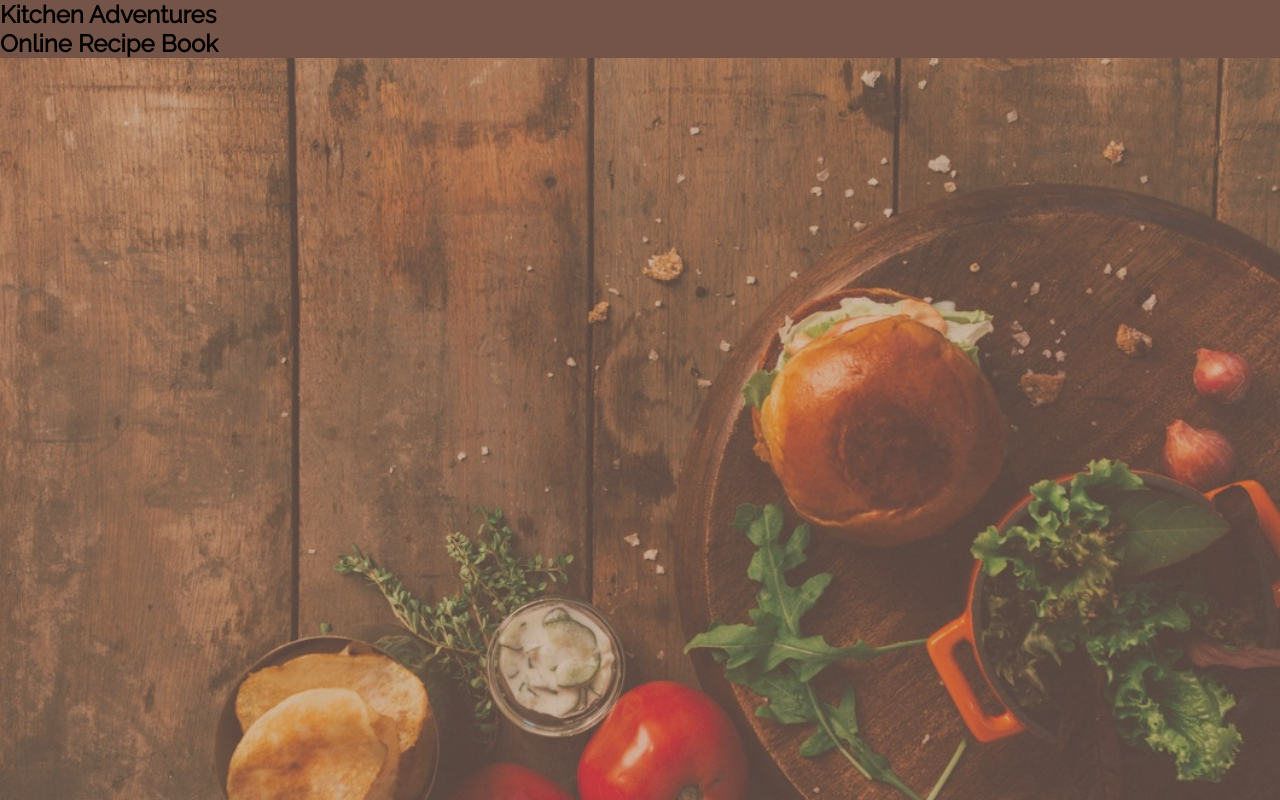
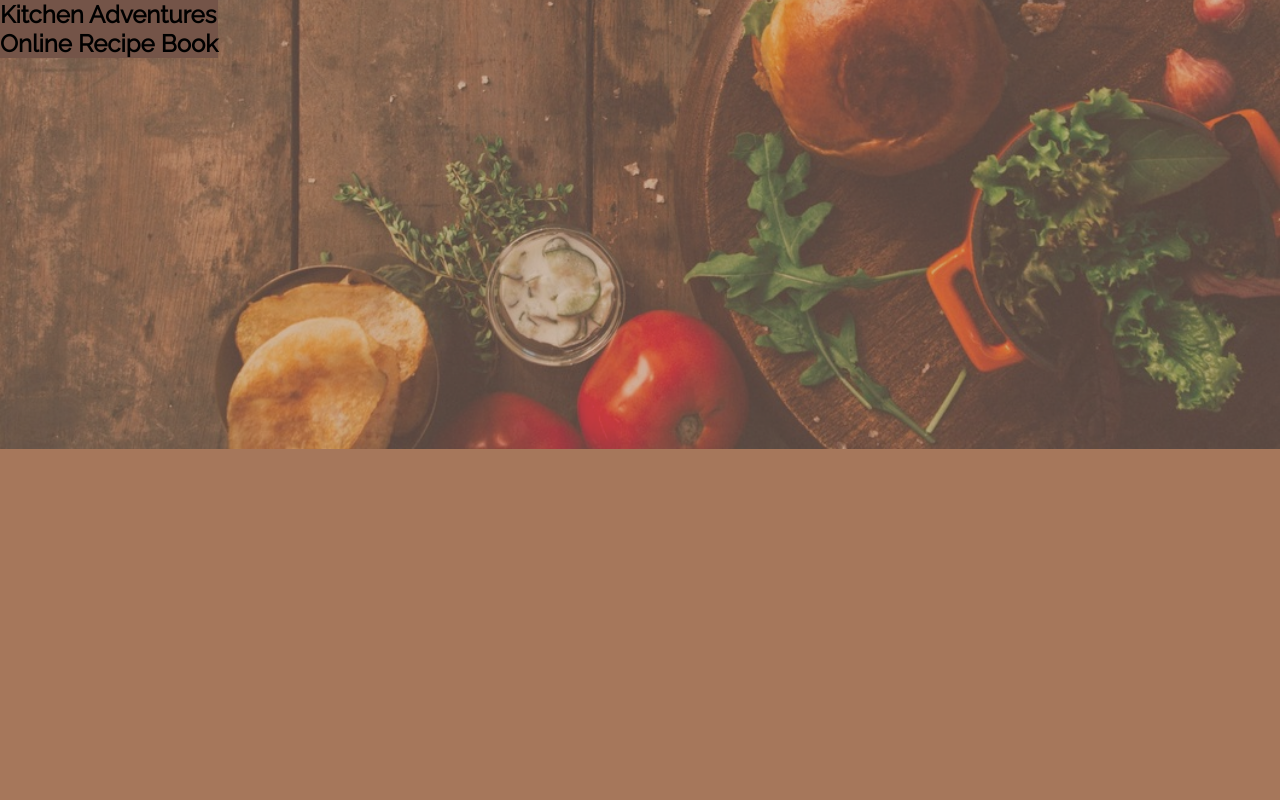
Before and after one commit to katkolomycew/katproject, a plain HTML site: page index.html in a window 1280 px wide. Drawn offline with Linux system fonts and the light colour scheme.

Commit message:
started extension tasks

```diff
--- a/main.css
+++ b/main.css
@@ -8,10 +8,11 @@
 body {
   background-color: #A6775B;
   background-image: url(./images/wooden-background.png);
-  background-attachment: fixed;
-  background-position: center;
+  background-repeat: no-repeat;
+  background-position: center center;
   background-size: cover;
-  overflow: hidden;
+  display: flex;
+  justify-content: baseline;
 }
 
 nav {
```
